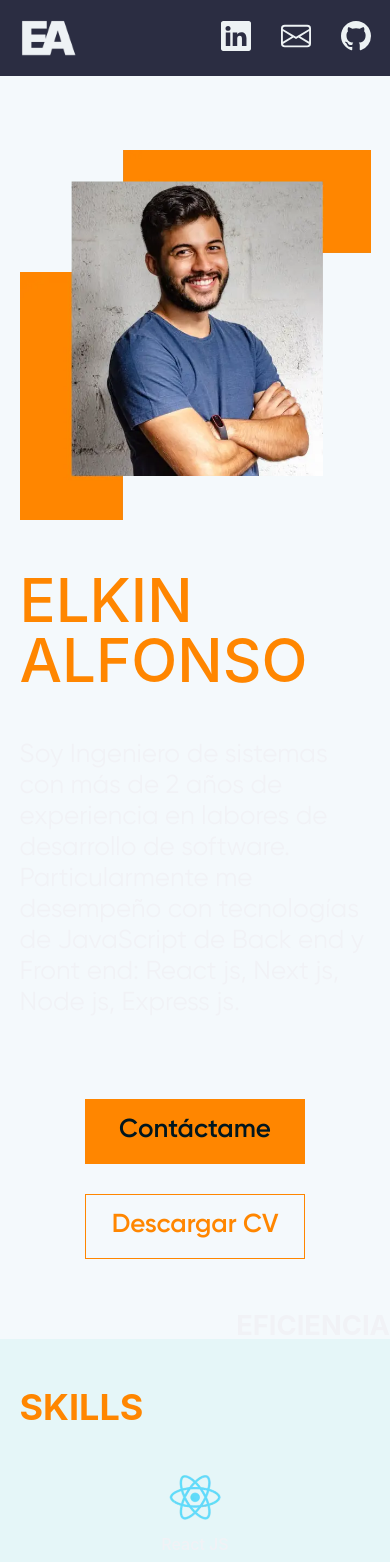
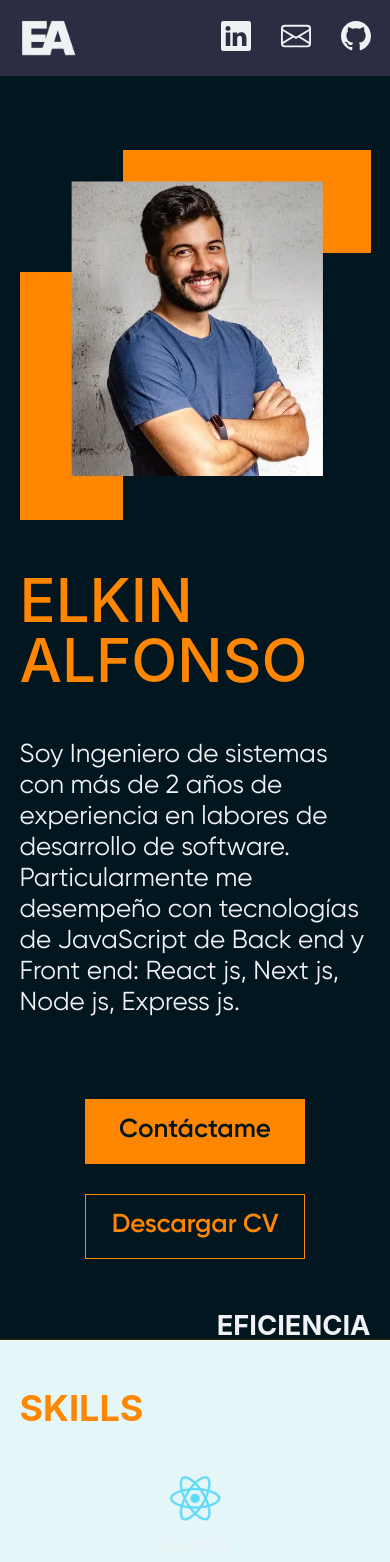
Before and after one commit to eldalco/portfolio, a Next.js app: page / in a window 390 px wide. Shown: the top 1562 px of the page. Built offline with nearby package versions, Linux system fonts and the light colour scheme.

Commit message:
Background color and responsive adjusted

```diff
--- a/components/SectionHero/styles.module.css
+++ b/components/SectionHero/styles.module.css
@@ -4,9 +4,9 @@
   align-items: center;
   justify-content: center;
   min-height: 100vh;
-  background-color: #F4F9FC;
-  border-bottom: 0px solid #e0f1eb;
-  padding: 150px 10%;
+  background-color: #01161e;
+  border-bottom: 1px solid #3f2202;
+  padding: 0px 10%;
   position: relative;
 }
 @media (max-width: 980px) {
@@ -23,14 +23,17 @@
 .div__hero {
   width: 100%;
   max-width: 1440px;
+  min-height: 100vh;
   display: flex;
   align-items: center;
   justify-content: center;
   column-gap: 30px;
+  position: relative;
 }
 @media (max-width: 980px) {
   .div__hero {
     display: block;
+    min-height: auto;
   }
 }
 .div__picture {
@@ -54,3 +57,15 @@
   bottom: 0;
   right: 0;
 }
+@media (max-width: 980px) {
+  .div__slider {
+    bottom: -150px;
+    right: 0;
+  }
+}
+@media (max-width: 620px) {
+  .div__slider {
+    bottom: -80px;
+    right: 0;
+  }
+}
```
